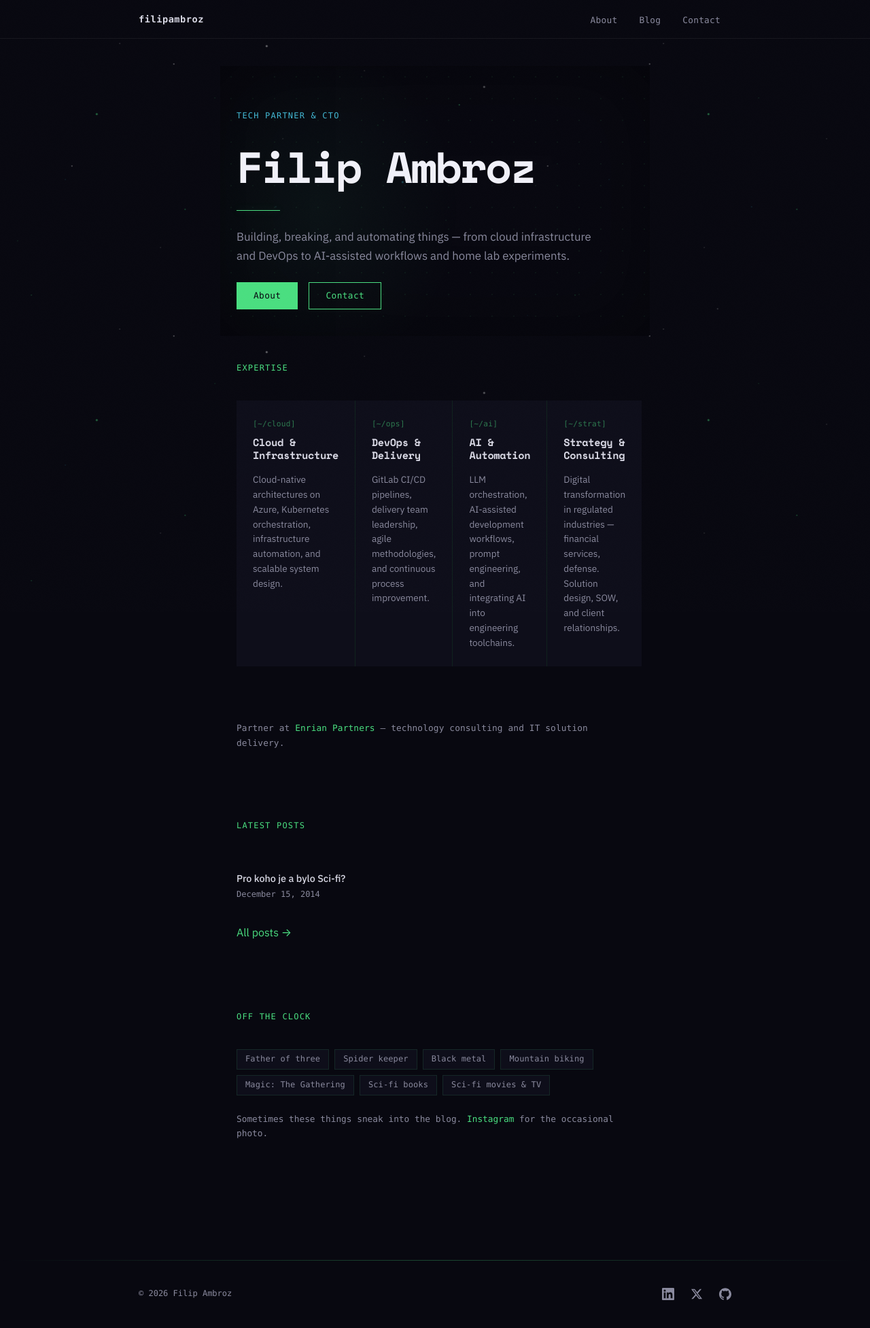
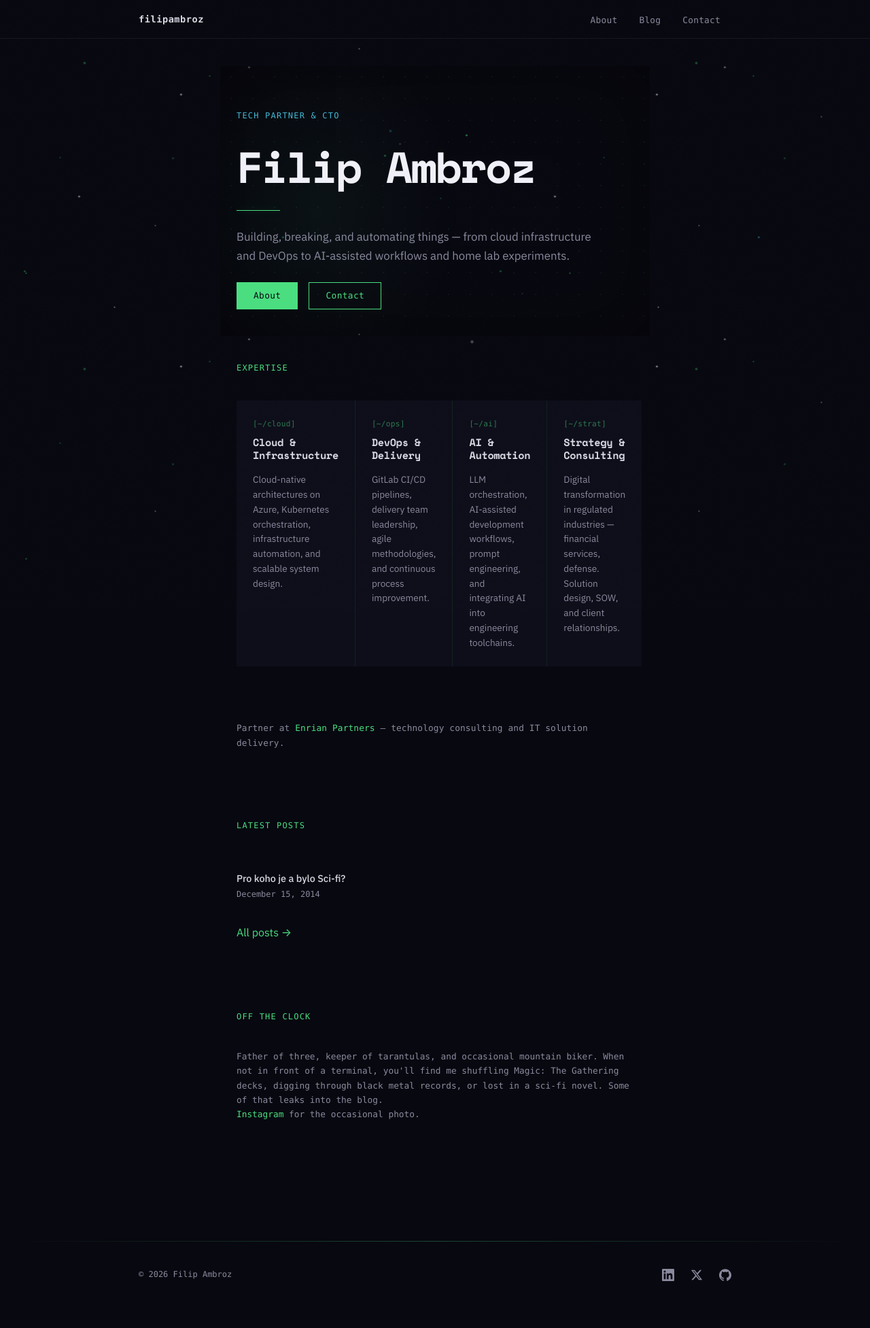
Before and after one commit to aborym/ambroz, a Jekyll site: the page built from index.html, in a window 1280 px wide. Shown: the whole page at 68% size. Built offline with Jekyll 4.4.1, drawn with Linux system fonts in a browser that asks for light colours; after the commit the page ends 1925 px from its top, so only the background shows below that.

Commit message:
Fix starfield visibility, rewrite Off the Clock section
- Increase star sizes (1px→1.5-3px) and opacity (0.2-0.5→0.45-1.0)
- Speed up drift animation (60-120s→18-40s) for visible movement
- Lower noise overlay z-index (9999→2) so it doesn't obscure starfield
- Rewrite Off the Clock as natural paragraphs instead of broken tag chips
- Fix Instagram handle to @aborymCZ
- Remove unused .personal-tags/.personal-tag CSS

Co-Authored-By: Claude Opus 4.6 <noreply@anthropic.com>

```diff
--- a/index.html
+++ b/index.html
@@ -60,14 +60,6 @@ title: Filip Ambroz — Tech Partner & CTO
 
 <section class="home-section">
   <h2>Off the Clock</h2>
-  <div class="personal-tags">
-    <span class="personal-tag">Father of three</span>
-    <span class="personal-tag">Spider keeper</span>
-    <span class="personal-tag">Black metal</span>
-    <span class="personal-tag">Mountain biking</span>
-    <span class="personal-tag">Magic: The Gathering</span>
-    <span class="personal-tag">Sci-fi books</span>
-    <span class="personal-tag">Sci-fi movies & TV</span>
-  </div>
-  <p class="personal-note">Sometimes these things sneak into the blog. <a href="https://www.instagram.com/filipambroz/" target="_blank" rel="noopener noreferrer">Instagram</a> for the occasional photo.</p>
+  <p class="personal-note">Father of three, keeper of tarantulas, and occasional mountain biker. When not in front of a terminal, you'll find me shuffling Magic: The Gathering decks, digging through black metal records, or lost in a sci-fi novel. Some of that leaks into the blog.</p>
+  <p class="personal-note"><a href="https://www.instagram.com/aborymCZ/" target="_blank" rel="noopener noreferrer">Instagram</a> for the occasional photo.</p>
 </section>
```
Also changed, not shown: assets/css/main.min.css.
